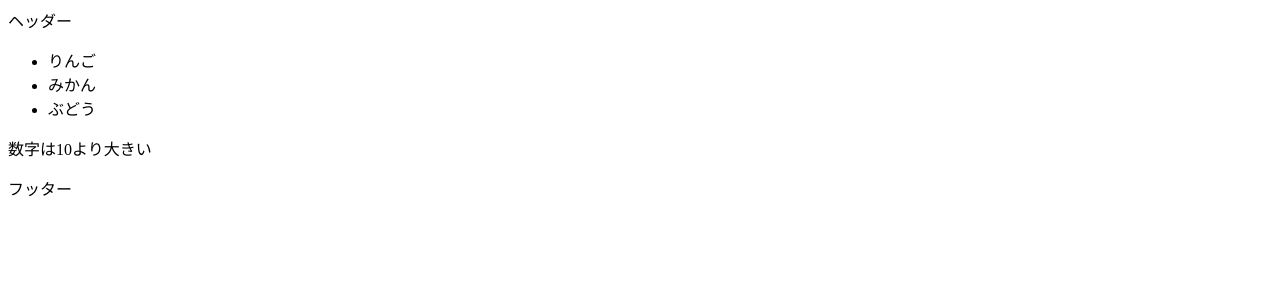
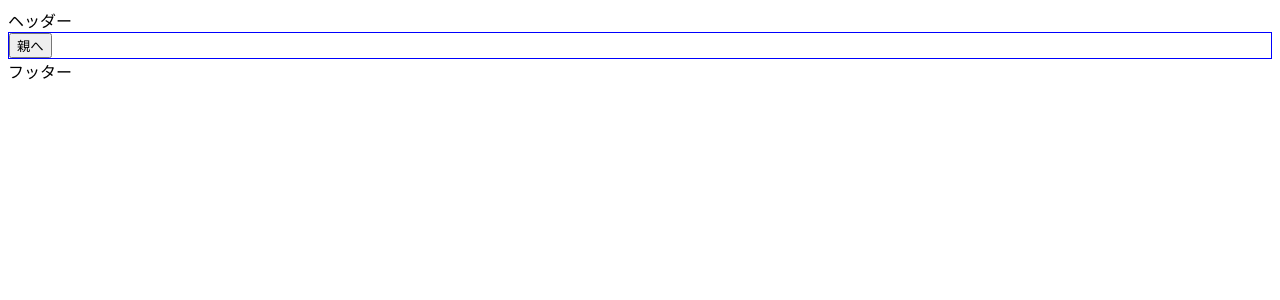
Before and after one commit to kingkazuma7/sousou-dev, a Nuxt app: page / in a window 1280 px wide. Shown: the top 300 px of the page. Built offline with nearby package versions, Linux system fonts and the light colour scheme.

Commit message:
defineEmitsでイベント定義 子から親

```diff
--- a/components/todo/todo.vue
+++ b/components/todo/todo.vue
@@ -1,19 +1,15 @@
 <script setup>
 import { ref } from  "vue";
-const ary = [
-  { id: 1, name: "りんご" },
-  { id: 2, name: "みかん" },
-  { id: 3, name: "ぶどう" }
-]
-const num = 15;
+
+const emit = defineEmits(['sendMessage']); // emit可能なイベント名sendMessageを定義
+const sendMessageToParent = () => {
+  // console.log(newMessage);
+  emit('sendMessage', '子で書き換えた!'); // イベント発火させる
+}
 </script>
 
 <template>
-  <div>
-    <ul>
-      <li :key="aryList.id" v-for="aryList in ary">{{ aryList.name }}</li>
-    </ul>
-    <p v-if="number < 10">数字は10より小さい</p>
-    <p v-else>数字は10より大きい</p>
+  <div style="border: 1px solid blue;"> <!-- 子要素に青色ボーダーを追加 -->
+    <button @click="sendMessageToParent">親へ</button>
   </div>
 </template>
--- a/pages/index.vue
+++ b/pages/index.vue
@@ -1,7 +1,19 @@
+<script setup>
+import { ref } from 'vue';
+const message = ref('');
+
+const updateMessage = (newMessage) => {
+  message.value = newMessage; // リアクティブ変数
+};
+</script>
+
 <template>
   <div>
     <div class="todo-container">
-      <Todo text="hoges" />
+      <Todo
+        @sendMessage="updateMessage"
+        />
+        {{ message }}
     </div>
   </div>
 </template>
```
